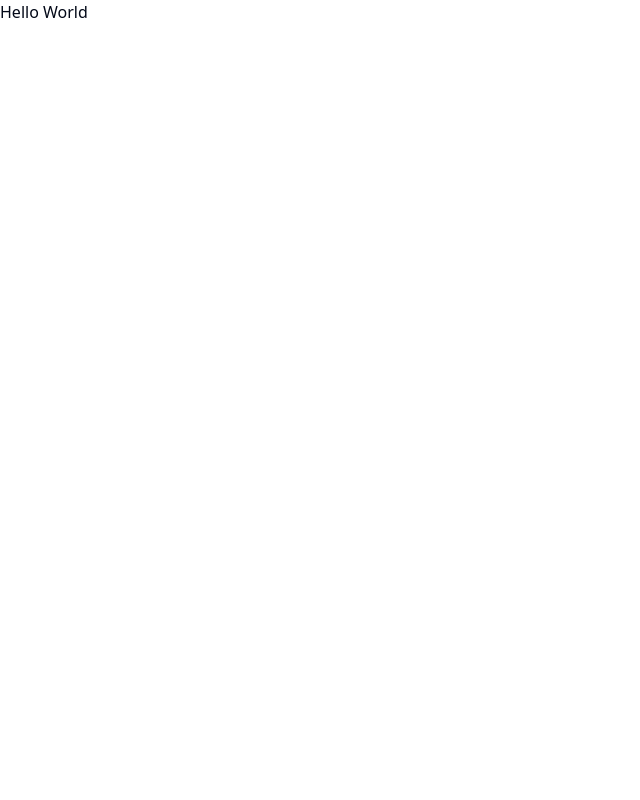
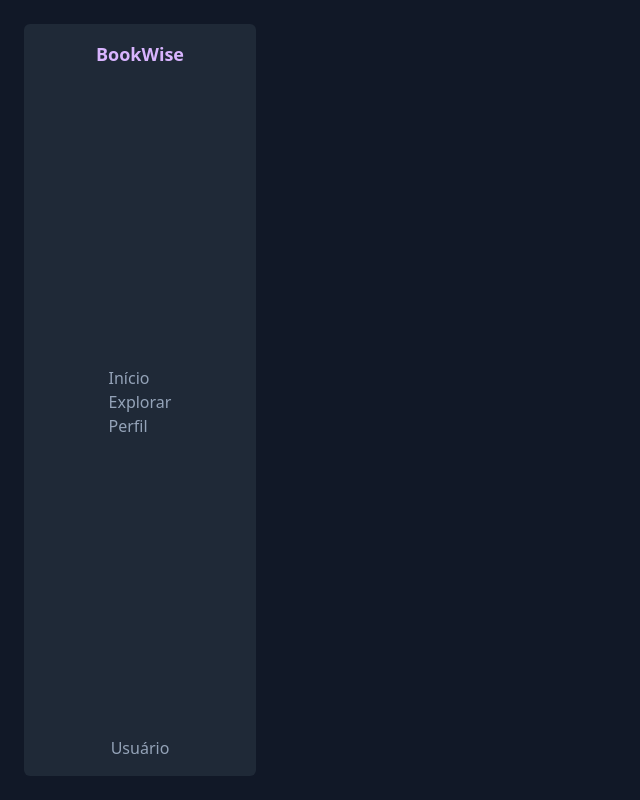
Before and after one commit to awardlys/book-wise-app, a React (Vite) app: page / in a window 1280 px wide. Shown: the whole page, without its empty margins (0-640 px from the left). Built offline with nearby package versions, Linux system fonts and the light colour scheme; a web font is replaced by a local one.

Commit message:
feat(home): starts sidebar menu component

```diff
--- a/src/pages/home/index.tsx
+++ b/src/pages/home/index.tsx
@@ -1,7 +1,15 @@
 export function Home() {
   return (
-    <div>
-      <h1>Hello World</h1>
+    <div className="h-screen bg-gray-900 p-6">
+      <div className="bg-gray-800 w-[232px] rounded-md h-full flex flex-col justify-between items-center p-4">
+        <span className="font-bold text-lg text-purple-300">BookWise</span>
+        <ul className="list-none text-slate-400">
+          <li>Início</li>
+          <li>Explorar</li>
+          <li>Perfil</li>
+        </ul>
+        <div className="text-slate-400">Usuário</div>
+      </div>
     </div>
   );
 }
```
